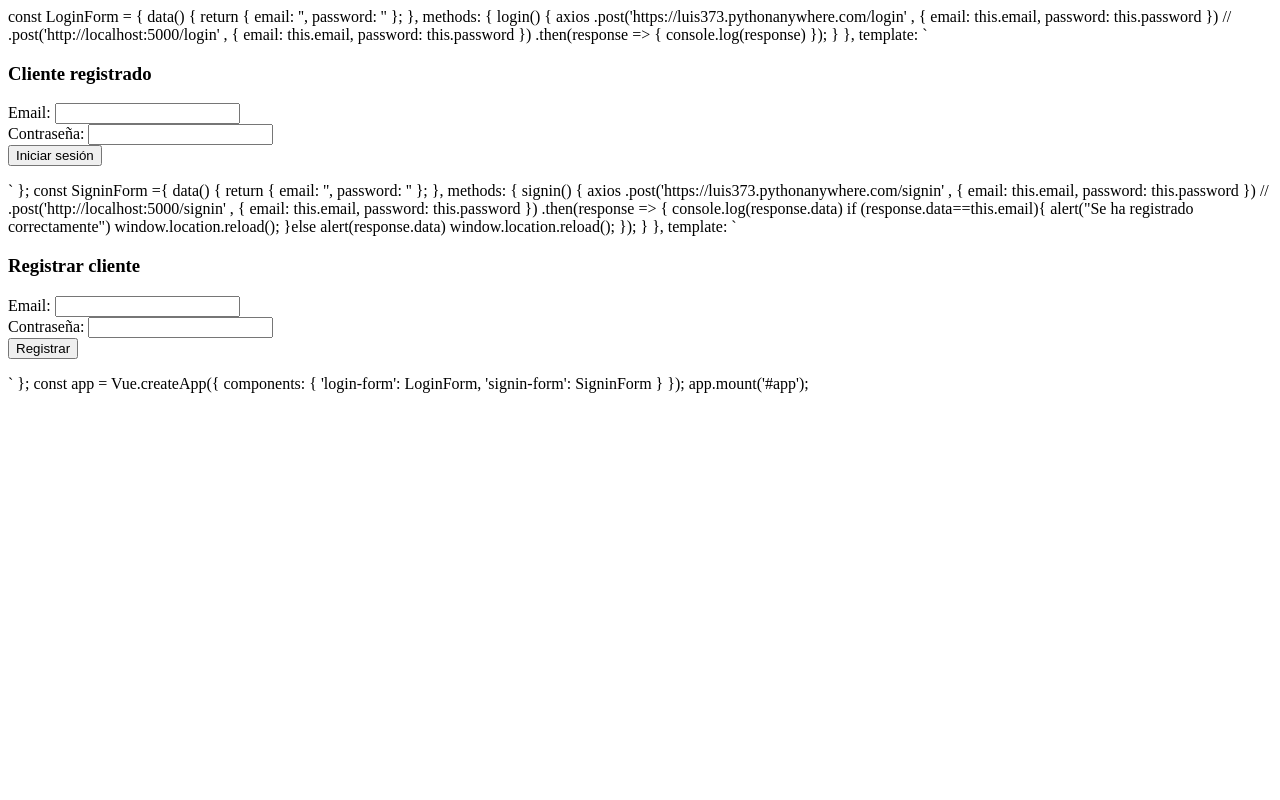
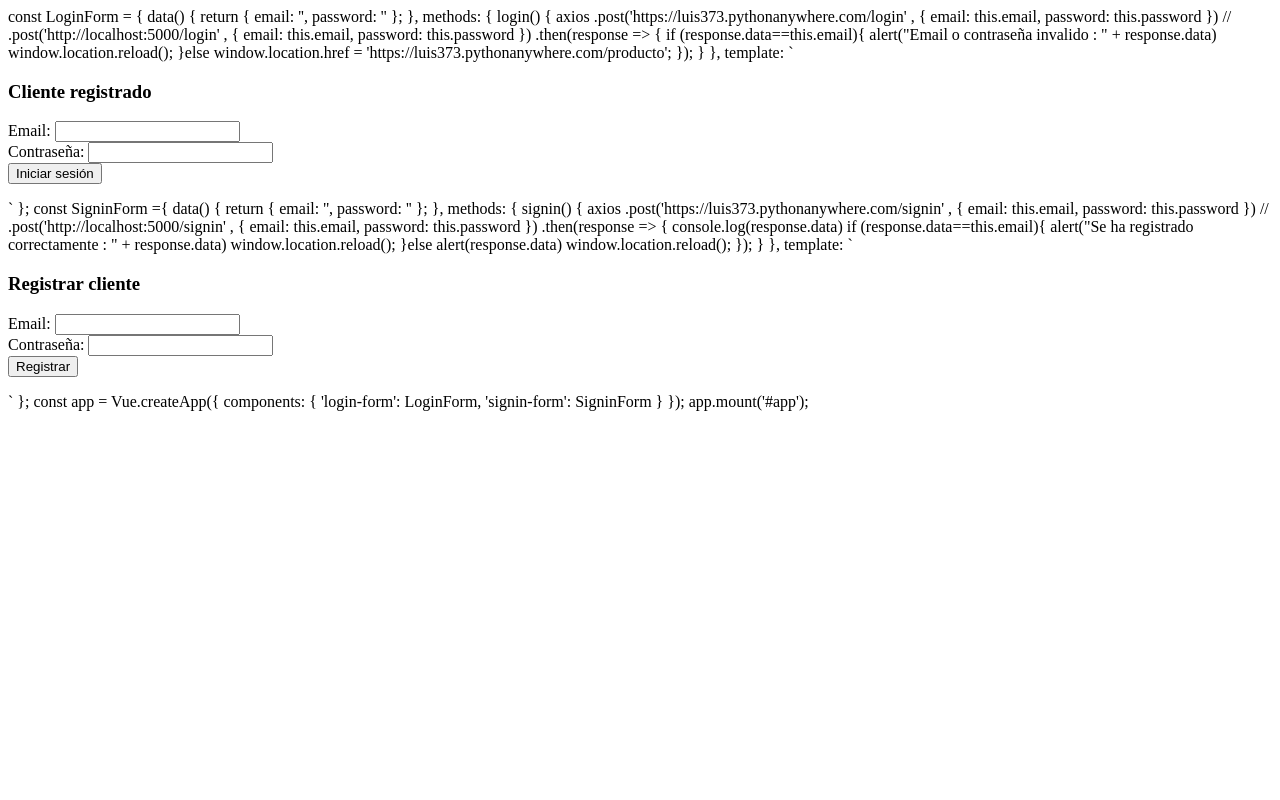
Before and after one commit to Lu1564/TFIcodo, a Flask app: page /formulario.js in a window 1280 px wide. Run offline with Flask 3, Linux system fonts and the light colour scheme; tables that the repository leaves empty hold one stand-in row (values such as "Sample post").

Commit message:
Funcionando en Pythonanywhere

```diff
--- a/Server.py
+++ b/Server.py
@@ -162,6 +162,10 @@ def modificarFabricante(id):
     return schema_fabricante.jsonify(fabricante)
 
 # Rutas Cliente
+@app.route('/')
+def hello_world():
+    return 'Hello hola Flask!'
+
 @app.route('/inicio')
 def index():
     return render_template('index.html')
@@ -187,6 +191,8 @@ def login():
     if user:
         login_user(user)
         return redirect(url_for('protected'))
+    else:
+        return email2
 
 @app.route('/signin', methods=['POST'])
 def signin():
@@ -215,7 +221,7 @@ def protected():
 @app.route('/producto')
 @login_required
 def producto():
-    return send_file('Templates/productos.html')
+    return send_file('templates/productos.html')
 
 @app.route('/productos.js')
 def jsProductos():
@@ -229,12 +235,12 @@ def productoX(filename):
 @app.route('/crear-producto')
 @login_required
 def crearProducto():
-    return send_file('Templates/producto-create.html')
+    return send_file('templates/producto-create.html')
 
 @app.route('/update-producto/<id>')
 @login_required
 def updateProducto(id):
-    return send_file('Templates/producto-update.html')
+    return send_file('templates/producto-update.html')
 
 
 @app.route('/update-producto/producto-edit.js')
@@ -250,10 +256,10 @@ def jsPyFo():
 @login_required
 def logout():
     logout_user()
-    return send_file('Templates/logout.html')
+    return send_file('templates/logout.html')
 
 
-# Inicializar Flask-Login
+# Inicializo Flask-Login
 login_manager = LoginManager()
 login_manager.login_view = 'login'
 login_manager.init_app(app)
--- a/Templates/HeaderFooter.js
+++ b/Templates/HeaderFooter.js
@@ -6,7 +6,7 @@ document.getElementById(
           <div class="collapse navbar-collapse">
             <ul class="navbar-nav ml-auto">
               <li class="nav-item">
-                <a class="nav-link" href="#">Productos</a>
+                <a class="nav-link" href="https://luis373.pythonanywhere.com/producto">Productos</a>
               </li>
               <li class="nav-item">
                 <a class="nav-link" href="#">Contacto</a>
--- a/Templates/formulario.js
+++ b/Templates/formulario.js
@@ -11,7 +11,11 @@ const LoginForm = {
         .post('https://luis373.pythonanywhere.com/login' , { email: this.email, password: this.password })
         // .post('http://localhost:5000/login' , { email: this.email, password: this.password })
         .then(response => {
-          console.log(response)
+              if (response.data==this.email){
+                alert("Email o contraseña invalido : " + response.data)
+                window.location.reload();
+              }else
+              window.location.href = 'https://luis373.pythonanywhere.com/producto';
         });
     }
   },
@@ -48,7 +52,7 @@ const SigninForm ={
           .then(response => {
             console.log(response.data)
             if (response.data==this.email){
-              alert("Se ha registrado correctamente")
+              alert("Se ha registrado correctamente : " + response.data)
               window.location.reload();
             }else
             alert(response.data)
@@ -75,8 +79,6 @@ const SigninForm ={
 `
 };
 
-
-
 const app = Vue.createApp({
   components: {
     'login-form': LoginForm,
--- a/Templates/logout.html
+++ b/Templates/logout.html
@@ -14,7 +14,7 @@
   <header id="header"></header>
 
   <h1>Gracias por venir</h1>
-  <a class="btn btn-primary animate__animated animate__heartBeat btn-animate" href="inicio">Inicio</a>
+  <a class="btn btn-primary animate__animated animate__heartBeat btn-animate" href="https://luis373.pythonanywhere.com/inicio">Inicio</a>
 
   <script src="HeaderFooter.js"></script>
 </body>
--- a/Templates/producto-create.html
+++ b/Templates/producto-create.html
@@ -6,7 +6,6 @@
     <!-- Required meta tags -->
     <meta charset="utf-8">
     <meta name="viewport" content="width=device-width, initial-scale=1, shrink-to-fit=no">
-    <!-- Bootstrap CSS v5.2.1 -->
     <link href="https://cdn.jsdelivr.net/npm/bootstrap@5.2.1/dist/css/bootstrap.min.css" rel="stylesheet"
         integrity="sha384-iYQeCzEYFbKjA/T2uDLTpkwGzCiq6soy8tYaI1GyVh/UjpbCx/TYkiZhlZB6+fzT" crossorigin="anonymous">
 </head>
@@ -16,8 +15,8 @@
 
     <main>
         <div class="container" id="app">
-            <a class="btn btn-primary animate__animated animate__heartBeat btn-animate" href="producto">Volver</a>
-            <a class="btn btn-danger animate__animated animate__heartBeat btn-animate" href="logout">LogOut</a>
+            <a class="btn btn-primary animate__animated animate__heartBeat btn-animate" href="https://luis373.pythonanywhere.com/producto">Volver</a>
+            <a class="btn btn-danger animate__animated animate__heartBeat btn-animate" href="https://luis373.pythonanywhere.com/logout">LogOut</a>
 
             <form style="background-color: aliceblue;margin:10px auto ; width: 400px; padding: 20px;">
                 <h1>Alta de Producto</h1>
--- a/Templates/producto-update.html
+++ b/Templates/producto-update.html
@@ -11,8 +11,9 @@
     <header id="header"></header>
     <main>
         <div class="container" id="app">
-            <a class="btn btn-primary animate__animated animate__heartBeat btn-animate" href="http://localhost:5000/producto">Volver</a>
-            <a class="btn btn-danger animate__animated animate__heartBeat btn-animate" href="http://localhost:5000/logout">LogOut</a>
+
+            <a class="btn btn-primary animate__animated animate__heartBeat btn-animate" href="https://luis373.pythonanywhere.com/producto">Volver</a>
+            <a class="btn btn-danger animate__animated animate__heartBeat btn-animate" href="https://luis373.pythonanywhere.com/logout">LogOut</a>
             <form style="background-color: aliceblue;margin:10px auto ; width: 400px; padding: 20px;">
                 <h2>Editar Producto </h2>
                 <p>Precio: {{precio}}</p>
--- a/Templates/productos.html
+++ b/Templates/productos.html
@@ -29,8 +29,6 @@
         <div id="app" class="container">
             <h1>Productos</h1>
             <br>
-            <!-- <a class="btn btn-primary" href="producto-create.html">Nuevo</a> -->
-            <!-- <a class="btn btn-primary btn-animate" href="producto-create.html">Nuevo</a> -->
             <a class="btn btn-primary animate__animated animate__heartBeat btn-animate" href="crear-producto">Nuevo</a>
             <a class="btn btn-danger animate__animated animate__heartBeat btn-animate" href="logout">LogOut</a>
 
@@ -92,7 +90,7 @@
     <script src="https://cdn.jsdelivr.net/npm/bootstrap@5.2.1/dist/js/bootstrap.min.js"
         integrity="sha384-7VPbUDkoPSGFnVtYi0QogXtr74QeVeeIs99Qfg5YCF+TidwNdjvaKZX19NZ/e6oz"
         crossorigin="anonymous"></script>
-    <script src="https://unpkg.com/vue@3/dist/vue.global.js"></script><!--Enlace de VUE-->
+    <script src="https://unpkg.com/vue@3/dist/vue.global.js"></script>
     <script src="HeaderFooter.js"></script>
     <script src="productos.js"></script>
 </body>
```
Also changed, not shown: Templates/producto-edit.js (+4 -4 lines), Templates/productos.js (+4 -4 lines).
